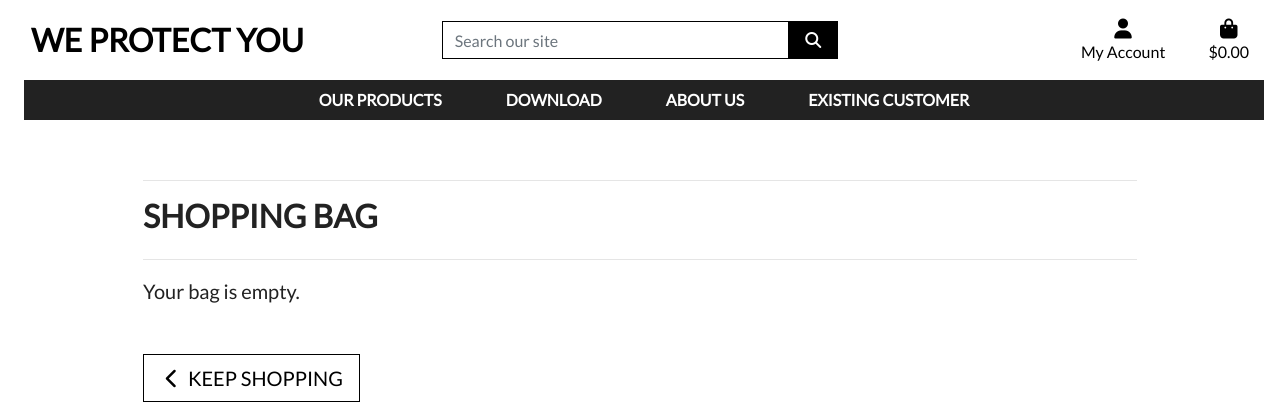
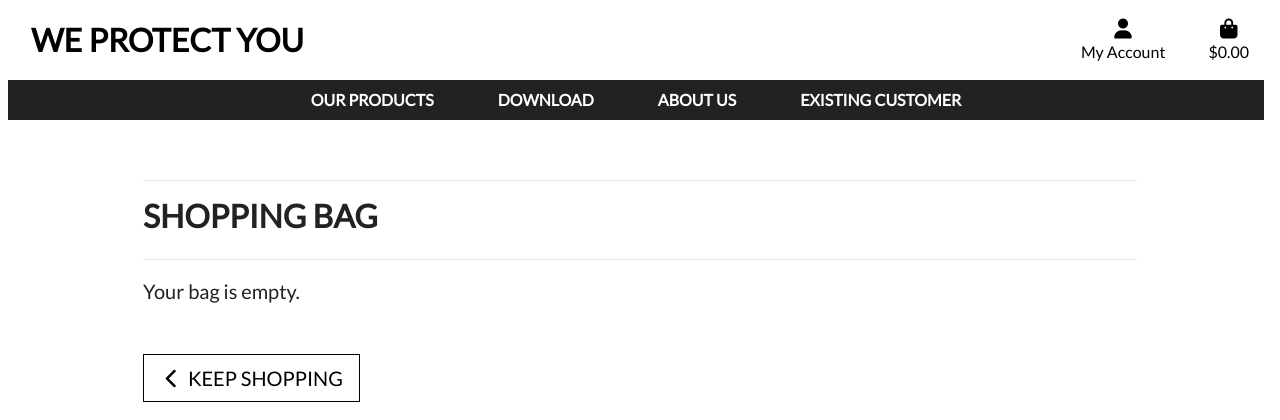
Before and after one commit to saram88/Protect, a Django app: page /bag/ in a window 1280 px wide. Shown: the top 420 px of the page. Run offline with Django 3.2, Linux system fonts and the light colour scheme; some libraries are stand-ins or nearby versions.

Commit message:
Update css

```diff
--- a/protect/settings.py
+++ b/protect/settings.py
@@ -27,7 +27,7 @@ BASE_DIR = os.path.dirname(os.path.dirname(os.path.abspath(__file__)))
 SECRET_KEY = os.environ.get('SECRET_KEY', '')
 
 # SECURITY WARNING: don't run with debug turned on in production!
-DEBUG = False
+DEBUG = True
 
 ALLOWED_HOSTS = ['8000-saram88-protect-mbrffudjl4m.ws-eu104.gitpod.io', 'saram88-protect-d3535879dbc8.herokuapp.com']  # noqa
 
--- a/static/css/base.css
+++ b/static/css/base.css
@@ -44,8 +44,6 @@ body {
 .navbar-nav .nav-link {
     padding-left: 5px;
 }
-
-
 
 /* Containers */
 
@@ -350,7 +348,7 @@ a.category-badge > span.badge:hover {
 }
 
 /* pad the top a bit when navbar is collapsed on mobile */
-@media (max-width: 991px) {
+@media (max-width: 992px) {
     .header-container {
         padding-top: 116px;
     }
@@ -380,6 +378,11 @@ a.category-badge > span.badge:hover {
         font-size: 1rem;
     }
 
+    .navbar-nav {
+        display: block;
+    }
+
+
     #delivery-banner h4 {
         font-size: .9rem;
     }
--- a/templates/base.html
+++ b/templates/base.html
@@ -50,18 +50,6 @@
                 </a>
             </div>
             <div class="col-12 col-lg-4 my-auto py-1 py-lg-0">
-                <form method="GET" action="">
-                    <div class="input-group w-100">
-                        <input class="form-control border border-black rounded-0" type="text" name="q" placeholder="Search our site">
-                        <div class="input-group-append">
-                            <button class="form-control btn btn-black border border-black rounded-0" type="submit">
-                                <span class="icon">
-                                    <i class="fas fa-search"></i>
-                                </span>
-                            </button>
-                        </div>
-                    </div>
-                </form>
             </div>
             <div class="col-12 col-lg-4 my-auto py-1 py-lg-0">
                 <ul class="list-inline list-unstyled text-center text-lg-right my-0">
@@ -107,8 +95,12 @@
                 <button class="navbar-toggler" type="button" data-toggle="collapse" data-target="#main-nav" aria-controls="main-nav" aria-expanded="false" aria-label="Toggle navigation">
                     <span class="navbar-toggler-icon"></span>
                 </button>
-                {% include 'includes/mobile-top-header.html' %}
+                <ul class="navbar-nav">
+                    {% include 'includes/mobile-top-header.html' %}
+                </ul>
+
                 {% include 'includes/main-nav.html' %}
+
             </nav>
         </div>
 
--- a/templates/includes/main-nav.html
+++ b/templates/includes/main-nav.html
@@ -9,7 +9,7 @@
             <a class="logo-font font-weight-bold nav-link text-white mr-5" href="#" id="products-link" data-toggle="dropdown" aria-haspopup="true" aria-expanded="false">
                 Our Products
             </a>
-            <div class="dropdown-menu border-1" aria-labelledby="all-products-link">
+            <div class="dropdown-menu border-1">
                 <a href="{% url 'products' %}?category=antivirus" class="dropdown-item">Antivirus</a>
                 <a href="{% url 'products' %}?category=vpn" class="dropdown-item">VPN</a>
                 <div class="dropdown-divider"></div>
@@ -21,7 +21,7 @@
             <a class="logo-font font-weight-bold nav-link text-white mr-5" href="#" id="download-link" data-toggle="dropdown" aria-haspopup="true" aria-expanded="false">
                 Download
             </a>
-            <div class="dropdown-menu border-1" aria-labelledby="clothing-link">
+            <div class="dropdown-menu border-1">
                 <a href="{% url 'download' %}" class="dropdown-item">Download</a>
             </div>
         </li>
@@ -30,7 +30,7 @@
             <a class="logo-font font-weight-bold nav-link text-white mr-5" href="#" id="about-link" data-toggle="dropdown" aria-haspopup="true" aria-expanded="false">
                 About us
             </a>
-            <div class="dropdown-menu border-1" aria-labelledby="homeware-link">
+            <div class="dropdown-menu border-1">
                 <a href="{% url 'about' %}" class="dropdown-item">Get to know us</a>
                 <a href="{% url 'contact' %}" class="dropdown-item">Contact us</a>
             </div>
--- a/templates/includes/mobile-top-header.html
+++ b/templates/includes/mobile-top-header.html
@@ -1,33 +1,11 @@
-<li class="list-inline-item">
-    <a class="text-black nav-link d-block d-lg-none" href="#" id="mobile-search" data-toggle="dropdown" aria-haspopup="true" aria-expanded="false">
-        <div class="text-center">
-            <div><i class="fas fa-search fa-lg"></i></div>
-            <p class="my-0">Search</p>
-        </div>
-    </a>
-    <div class="dropdown-menu border-0 w-100 p-3 rounded-0 my-0" aria-labelledby="mobile-search">
-        <form class="form" method="GET" action="">
-            <div class="input-group w-100">
-                <input class="form-control border border-black rounded-0" type="text" name="q" placeholder="Search our site">
-                <div class="input-group-append">
-                    <button class="form-control form-control btn btn-black border border-black rounded-0" type="submit">
-                        <span class="icon">
-                            <i class="fas fa-search"></i>
-                        </span>
-                    </button>
-                </div>
-            </div>
-        </form>
-    </div>
-</li>
 <li class="list-inline-item dropdown">
-    <a class="text-black nav-link d-block d-lg-none" href="#" id="user-options" data-toggle="dropdown" aria-haspopup="true" aria-expanded="false">
+    <a class="text-black nav-link d-block d-lg-none" href="#" id="user-options-mobile" data-toggle="dropdown" aria-haspopup="true" aria-expanded="false">
         <div class="text-center">
             <div><i class="fas fa-user fa-lg"></i></div>
             <p class="my-0">My Account</p>
         </div>
     </a>
-    <div class="dropdown-menu border-0" aria-labelledby="user-options">
+    <div class="dropdown-menu border-0" aria-labelledby="user-options-mobile">
         {% if request.user.is_authenticated %}
             {% if request.user.is_superuser %}
                 <a href="{% url 'add_product' %}" class="dropdown-item">Product Management</a>
```
Also changed, not shown: README.md, media/readme/testchrome.jpg (added), media/readme/testcss.jpg (added).
